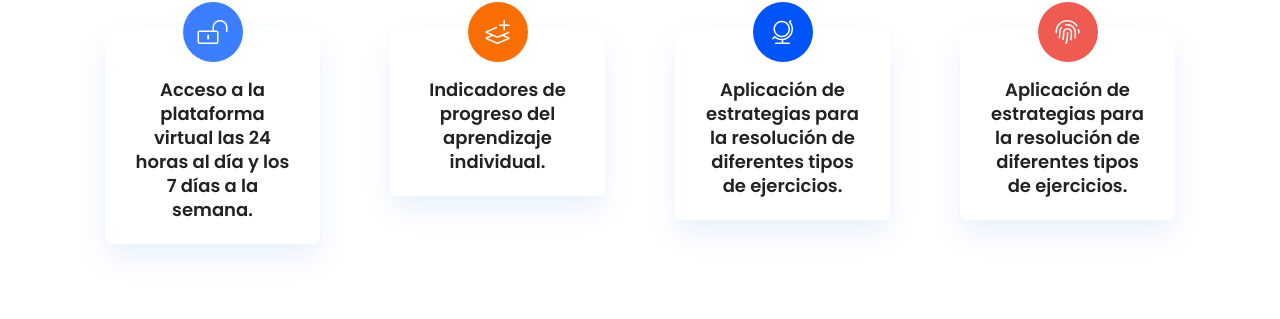
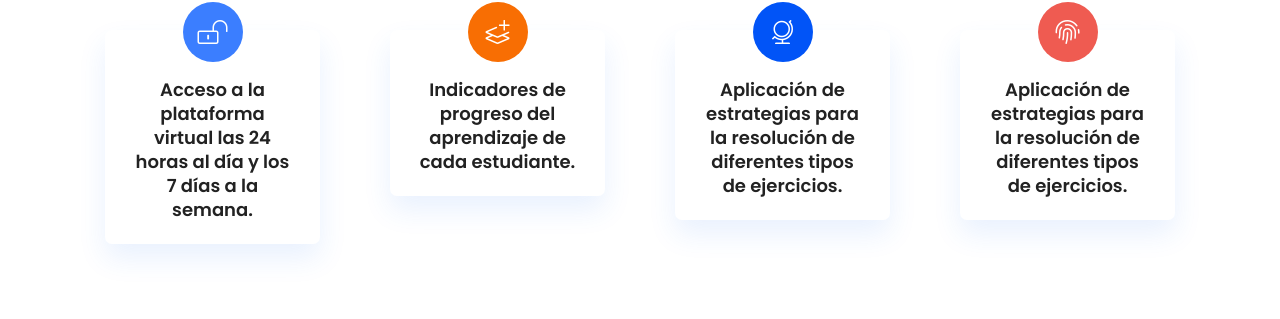
Before and after one commit to elemprendedoronline/mpatica, a Jekyll site: the page built from emprendetucarrera.html, in a window 1280 px wide and 900 px high, scrolled down 1436 px. Shown: the part 183-502 px from the top of the window. Built offline with Jekyll 4.4.1, drawn with Linux system fonts in a browser that asks for light colours.

Commit message:
actualizar texto

```diff
--- a/emprendetucarrera.html
+++ b/emprendetucarrera.html
@@ -132,7 +132,7 @@ layout: default
 				</div>======-->
 				<div class="featires-content">
 					<i class="fal fa-layer-plus"></i>
-					<h4 class="title">Indicadores de progreso del aprendizaje individual.</h4>
+					<h4 class="title">Indicadores de progreso del aprendizaje de cada estudiante.</h4>
 					<!--======<a href="#">Read More <i class="fal fa-long-arrow-right"></i></a>======-->
 				</div>
 			</div>
```
